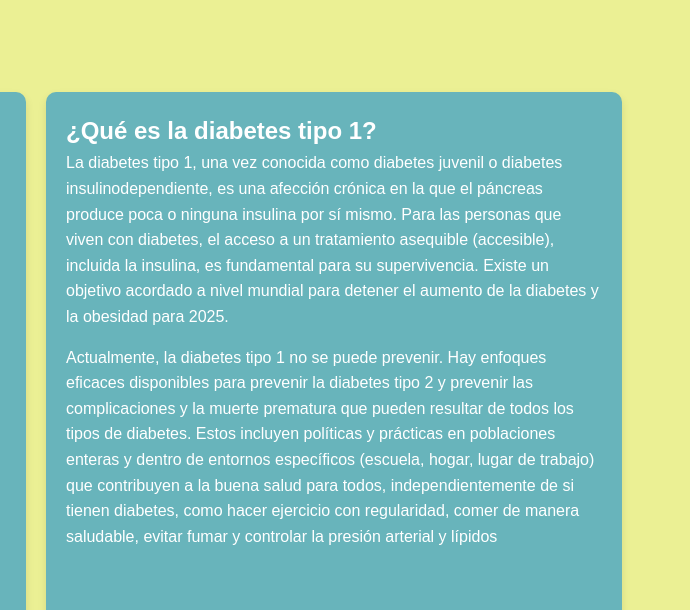
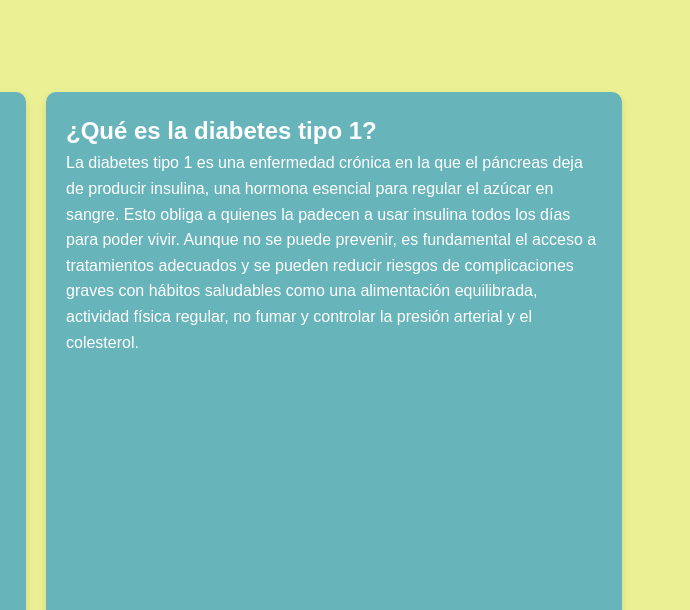
Before and after one commit to stxlps/DiabeTeens., a plain HTML site: page pagina 1.html in a window 1280 px wide. Shown: the top 610 px of the page, 590-1280 px from the left. Drawn offline with Linux system fonts and the light colour scheme.

Commit message:
Update pagina 1.html

```diff
--- a/pagina 1.html
+++ b/pagina 1.html
@@ -40,9 +40,7 @@
 </div>
     <div class="columna">
       <h2>¿Qué es la diabetes tipo 1?</h2>
-  <p> La diabetes tipo 1, una vez conocida como diabetes juvenil o diabetes insulinodependiente, es una afección crónica en la que el páncreas produce poca o ninguna insulina por sí mismo. Para las personas que viven con diabetes, el acceso a un tratamiento asequible (accesible), incluida la insulina, es fundamental para su supervivencia. Existe un objetivo acordado a nivel mundial para detener el aumento de la diabetes y la obesidad para 2025.</p>
-<p> </p>
-<p>Actualmente, la diabetes tipo 1 no se puede prevenir. Hay enfoques eficaces disponibles para prevenir la diabetes tipo 2 y prevenir las complicaciones y la muerte prematura que pueden resultar de todos los tipos de diabetes. Estos incluyen políticas y prácticas en poblaciones enteras y dentro de entornos específicos (escuela, hogar, lugar de trabajo) que contribuyen a la buena salud para todos, independientemente de si tienen diabetes, como hacer ejercicio con regularidad, comer de manera saludable, evitar fumar y controlar la presión arterial y lípidos </p>
+  <p>La diabetes tipo 1 es una enfermedad crónica en la que el páncreas deja de producir insulina, una hormona esencial para regular el azúcar en sangre. Esto obliga a quienes la padecen a usar insulina todos los días para poder vivir. Aunque no se puede prevenir, es fundamental el acceso a tratamientos adecuados y se pueden reducir riesgos de complicaciones graves con hábitos saludables como una alimentación equilibrada, actividad física regular, no fumar y controlar la presión arterial y el colesterol. </p>
 </div>
   </div>
 </body>
```
